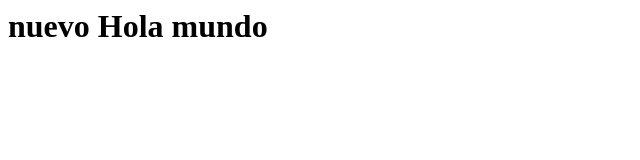
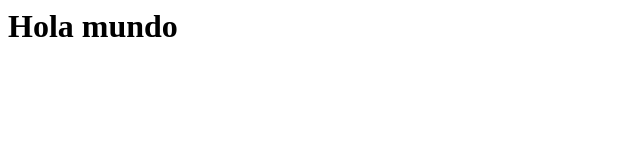
Before and after one commit to DKVyotu/git, a plain HTML site: page index.html in a window 1280 px wide. Shown: the whole page, without its empty margins (0-640 px from the left). Drawn offline with Linux system fonts and the light colour scheme.

Commit message:
Hola mundo

```diff
--- a/index.html
+++ b/index.html
@@ -1 +1 @@
-<h1> nuevo Hola mundo</h1
+<h1>Hola mundo</h1
```
